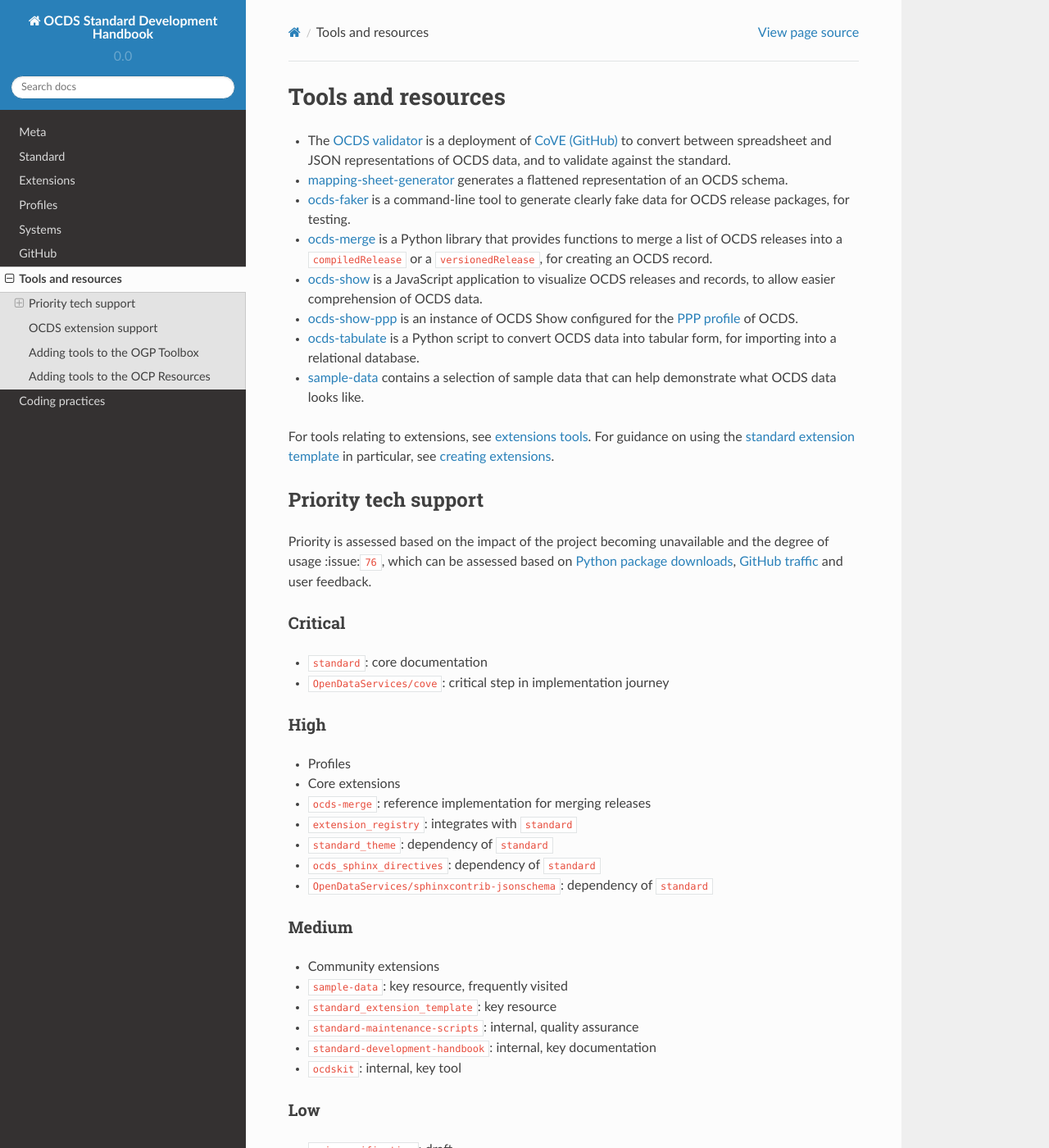
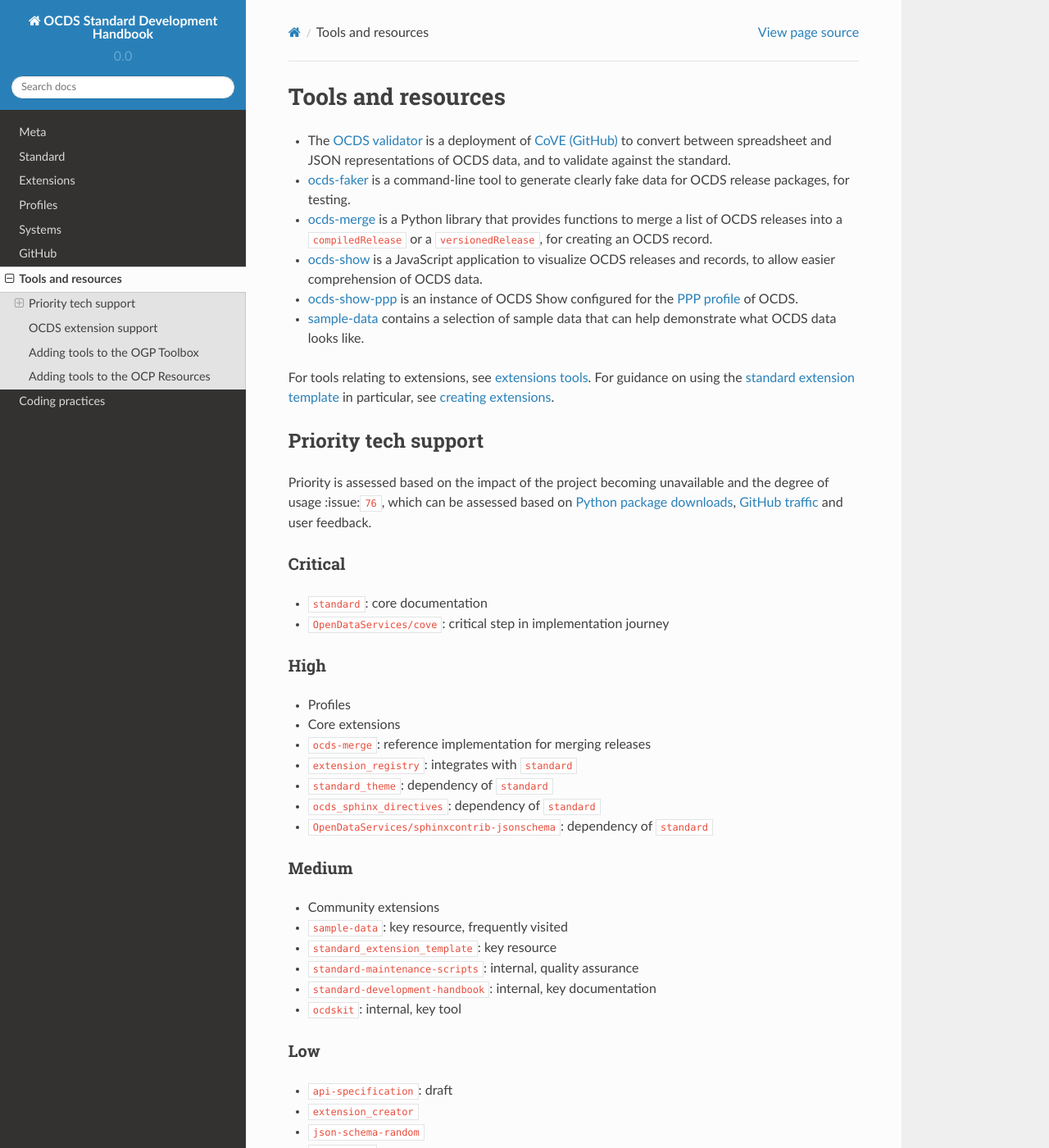
Before and after one commit to open-contracting/standard-development-handbook, a Sphinx documentation site: the page built from docs/tools/index.md, in a window 1280 px wide and 1400 px high. Shown: the whole window at 82% size. Built offline with Sphinx 7.4.7 and the Read the Docs theme 2.0.0, drawn with Linux system fonts in a browser that asks for light colours; some of the changed text lies outside the part shown.

Commit message:
remove references to mapping-sheet-generator and ocds-tabulate

```diff
--- a/docs/tools/index.md
+++ b/docs/tools/index.md
@@ -1,12 +1,10 @@
 # Tools and resources
 
 * The [OCDS validator](http://standard.open-contracting.org/validator/) is a deployment of [CoVE (GitHub)](https://github.com/OpenDataServices/cove) to convert between spreadsheet and JSON representations of OCDS data, and to validate against the standard.
-* [mapping-sheet-generator](https://github.com/open-contracting/mapping-sheet-generator) generates a flattened representation of an OCDS schema.
 * [ocds-faker](https://github.com/open-contracting/ocds-faker) is a command-line tool to generate clearly fake data for OCDS release packages, for testing.
 * [ocds-merge](https://github.com/open-contracting/ocds-merge) is a Python library that provides functions to merge a list of OCDS releases into a `compiledRelease` or a `versionedRelease`, for creating an OCDS record.
 * [ocds-show](https://github.com/open-contracting/ocds-show) is a JavaScript application to visualize OCDS releases and records, to allow easier comprehension of OCDS data.
 * [ocds-show-ppp](https://github.com/open-contracting/ocds-show-ppp) is an instance of OCDS Show configured for the [PPP profile](http://standard.open-contracting.org/profiles/ppp/latest/en/) of OCDS.
-* [ocds-tabulate](https://github.com/open-contracting/ocds-tabulate) is a Python script to convert OCDS data into tabular form, for importing into a relational database.
 * [sample-data](https://github.com/open-contracting/sample-data) contains a selection of sample data that can help demonstrate what OCDS data looks like.
 
 For tools relating to extensions, see [extensions tools](../extensions#tools). For guidance on using the [standard extension template](https://github.com/open-contracting/standard_extension_template) in particular, see [creating extensions](../extensions#creating-extensions).
@@ -43,12 +41,10 @@
 
 * `api-specification`: draft
 * `extension_creator`
-* `mapping-sheet-generator`
 * `json-schema-random`
 * `ocds-faker`
 * `ocds-show`
 * `ocds-show-ppp`
-* `ocds-tabulate`
 * `standard-legacy-staticsites`: for older versions of documentation
 * `open-contracting.github.io`: redirects to `standard`
 
@@ -57,12 +53,11 @@
 If changes are made to the behavior of extensions in OCDS, the following tools may need to be updated, in addition to the [extensions tools](../extensions#tools):
 
 * [CoVE](https://github.com/OpenDataServices/cove)
-* [mapping-sheet-generator](https://github.com/open-contracting/mapping-sheet-generator)
+* [ocdskit](https://github.com/open-contracting/ocdskit) `mapping-sheet` and `tabulate` commands
 * [ocds-faker](https://github.com/open-contracting/ocds-faker)
 * [ocds-merge](https://github.com/open-contracting/ocds-merge)
 * [ocds-show](https://github.com/open-contracting/ocds-show)
 * [ocds-show-ppp](https://github.com/open-contracting/ocds-show-ppp)
-* [ocds-tabulate](https://github.com/open-contracting/ocds-tabulate)
 
 ## Adding tools to the OGP Toolbox
 
```
